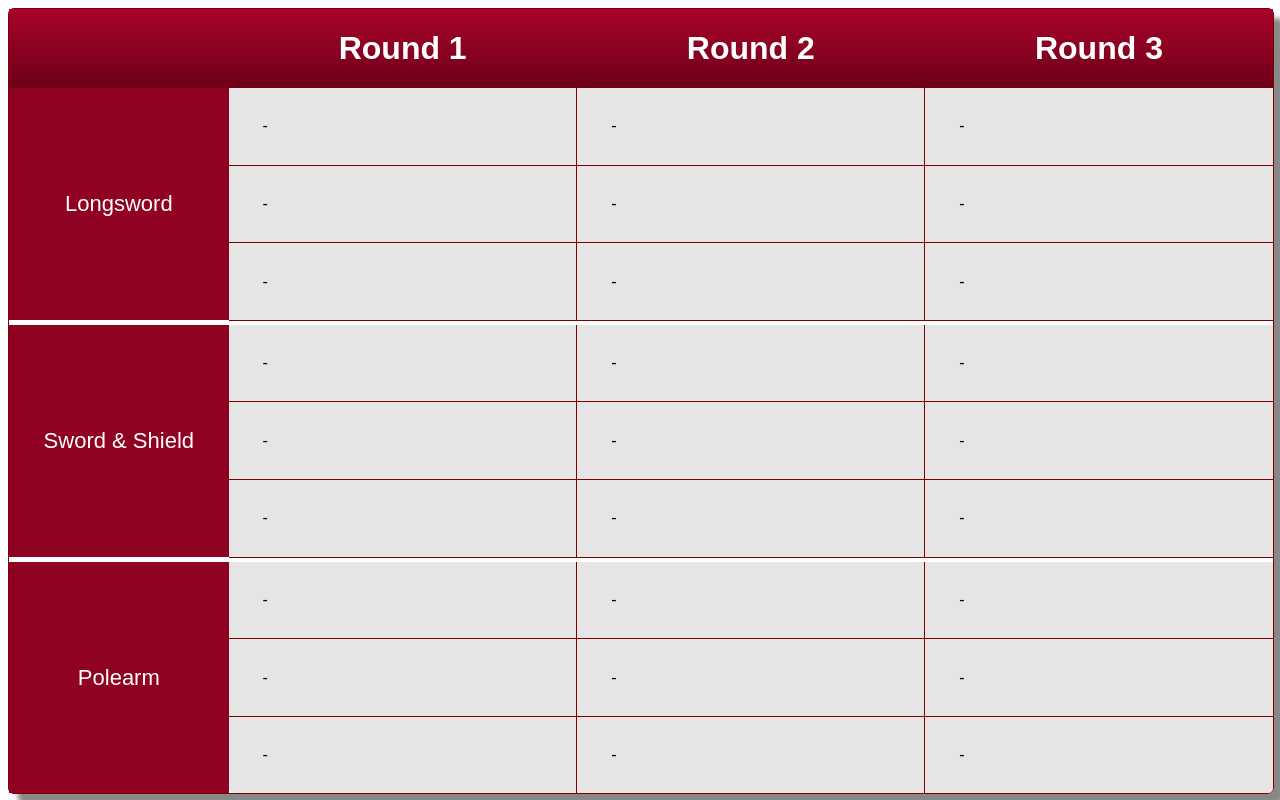
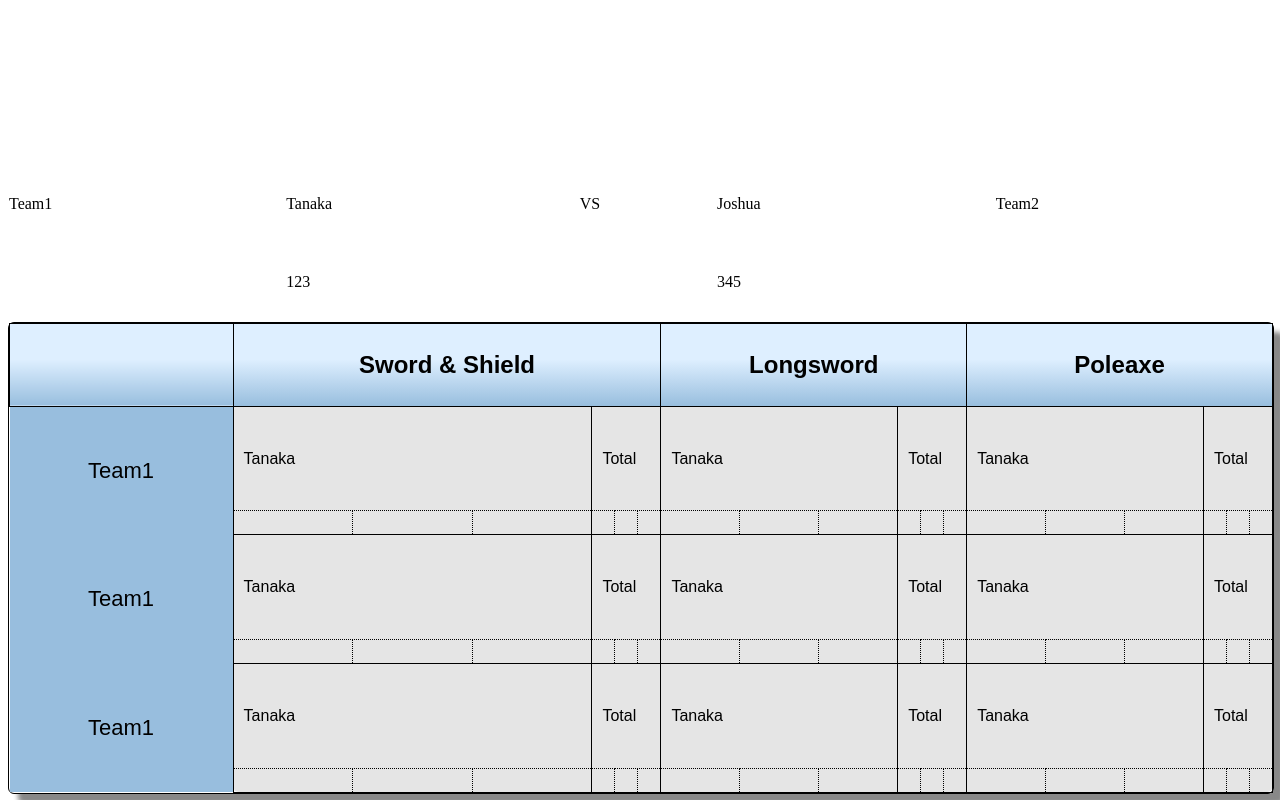
Before and after one commit to aboivine/steelscore, a website: page table.html in a window 1280 px wide. Drawn offline with Linux system fonts and the light colour scheme.

Commit message:
updated table layout

```diff
--- a/table.html
+++ b/table.html
@@ -9,7 +9,7 @@
     border-collapse: collapse;
         border-spacing: 0;
     width:100%;
-    height:100%;
+    height:20%;
     margin:0px;padding:0px;
 }
 .tftable {
@@ -17,7 +17,7 @@
     margin:0px;padding:0px;
     width:100%;
     box-shadow: 10px 10px 5px #888888;
-    border:1px solid #7f0000;
+    border:1px solid black;
 
     -moz-border-radius-bottomleft:6px;
     -webkit-border-bottom-left-radius:6px;
@@ -38,7 +38,7 @@
     border-collapse: collapse;
         border-spacing: 0;
     width:100%;
-    height:100%;
+    height:60%;
     margin:0px;padding:0px;
 }.tftable tr:last-child td:last-child {
     -moz-border-radius-bottomright:6px;
@@ -64,8 +64,8 @@
 .tftable td{
     vertical-align:middle;
     background-color:#e5e5e5;
-    border:1px solid #7f0000;
-    border-width:0px 1px 1px 0px;
+    border:1px solid black;
+    border-width:1px 1px 1px 1px;
     text-align:center;
     padding:4px;
     font-size:16px;
@@ -73,54 +73,50 @@
     font-weight:normal;
     color:#000000;
 }.tftable tr:last-child td{
-    border-width:0px 1px 0px 0px;
+    border-width:1px 1px 1px 1px;
 }.tftable tr th:first-child{
-    background: #8f0222;
+    background: #98bede;
     font-size:22px;
     font-family:Arial;
     font-weight:normal;
     max-width:80px;
-    color:#ffffff;
+    color:#000000;
 }.tftable tr td:last-child{
-    border-width:0px 0px 1px 0px;
+    border-width:1px 1px 1px 1px;
 }.tftable tr:last-child td:last-child{
-    border-width:0px 0px 0px 0px;
+    border-width:1px 1px 1px 1px;
 }
 .tftable tr:first-child {
-    background: #a90329; /* Old browsers */
-    background: -moz-linear-gradient(top, #a90329 0%, #8f0222 44%, #6d0019 100%); /* FF3.6+ */
-    background: -webkit-gradient(linear, left top, left bottom, color-stop(0%,#a90329), color-stop(44%,#8f0222), color-stop(100%,#6d0019)); /* Chrome,Safari4+ */
-    background: -webkit-linear-gradient(top, #a90329 0%,#8f0222 44%,#6d0019 100%); /* Chrome10+,Safari5.1+ */
-    background: -o-linear-gradient(top, #a90329 0%,#8f0222 44%,#6d0019 100%); /* Opera 11.10+ */
-    background: -ms-linear-gradient(top, #a90329 0%,#8f0222 44%,#6d0019 100%); /* IE10+ */
-    background: linear-gradient(to bottom, #a90329 0%,#8f0222 44%,#6d0019 100%); /* W3C */
-    filter: progid:DXImageTransform.Microsoft.gradient( startColorstr='#a90329', endColorstr='#6d0019',GradientType=0 ); /* IE6-9 */
-    border:0px solid #7f0000;
+    background: #deefff; /* Old browsers */
+    background: -moz-linear-gradient(top, #deefff 0%, #deefff 44%, #98bede 100%); /* FF3.6+ */
+    background: -webkit-gradient(linear, left top, left bottom, color-stop(0%,#deefff), color-stop(44%,#deefff), color-stop(100%,#98bede)); /* Chrome,Safari4+ */
+    background: -webkit-linear-gradient(top, #deefff 0%,#deefff 44%,#98bede 100%); /* Chrome10+,Safari5.1+ */
+    background: -o-linear-gradient(top, #deefff 0%,#deefff 44%,#98bede 100%); /* Opera 11.10+ */
+    background: -ms-linear-gradient(top, #deefff 0%,#deefff 44%,#98bede 100%); /* IE10+ */
+    background: linear-gradient(to bottom, #deefff 0%,#deefff 44%,#98bede 100%); /* W3C */
+    filter: progid:DXImageTransform.Microsoft.gradient( startColorstr='#deefff', endColorstr='#98bede',GradientType=0 ); /* IE6-9 */
     text-align:center;
-    border-width:0px 0px 1px 1px;
-    font-size:32px;
+    border-width:1px 1px 1px 1px;
+    font-size:24px;
     font-family:Arial;
-    font-weight:bold;
-    color:#ffffff;
-    border-width:0px 0px 1px 0px;
+    font-weight:normal;
+    color:#000000;
 }
 .tftable tr:first-child th:first-child{
-    background: #a90329; /* Old browsers */
-    background: -moz-linear-gradient(top, #a90329 0%, #8f0222 44%, #6d0019 100%); /* FF3.6+ */
-    background: -webkit-gradient(linear, left top, left bottom, color-stop(0%,#a90329), color-stop(44%,#8f0222), color-stop(100%,#6d0019)); /* Chrome,Safari4+ */
-    background: -webkit-linear-gradient(top, #a90329 0%,#8f0222 44%,#6d0019 100%); /* Chrome10+,Safari5.1+ */
-    background: -o-linear-gradient(top, #a90329 0%,#8f0222 44%,#6d0019 100%); /* Opera 11.10+ */
-    background: -ms-linear-gradient(top, #a90329 0%,#8f0222 44%,#6d0019 100%); /* IE10+ */
-    background: linear-gradient(to bottom, #a90329 0%,#8f0222 44%,#6d0019 100%); /* W3C */
-    filter: progid:DXImageTransform.Microsoft.gradient( startColorstr='#a90329', endColorstr='#6d0019',GradientType=0 ); /* IE6-9 */
-    border:0px solid #7f0000;
+    background: #deefff; /* Old browsers */
+    background: -moz-linear-gradient(top, #deefff 0%, #deefff 44%, #98bede 100%); /* FF3.6+ */
+    background: -webkit-gradient(linear, left top, left bottom, color-stop(0%,#deefff), color-stop(44%,#deefff), color-stop(100%,#98bede)); /* Chrome,Safari4+ */
+    background: -webkit-linear-gradient(top, #deefff 0%,#deefff 44%,#98bede 100%); /* Chrome10+,Safari5.1+ */
+    background: -o-linear-gradient(top, #deefff 0%,#deefff 44%,#98bede 100%); /* Opera 11.10+ */
+    background: -ms-linear-gradient(top, #deefff 0%,#deefff 44%,#98bede 100%); /* IE10+ */
+    background: linear-gradient(to bottom, #deefff 0%,#deefff 44%,#98bede 100%); /* W3C */
+    filter: progid:DXImageTransform.Microsoft.gradient( startColorstr='#deefff', endColorstr='#98bede',GradientType=0 ); /* IE6-9 */
     text-align:center;
-    border-width:0px 0px 1px 1px;
-    font-size:32px;
+    border-width:1px 1px 1px 1px;
+    font-size:24px;
     font-family:Arial;
-    font-weight:bold;
-    color:#ffffff;
-    border-width:0px 0px 1px 0px;
+    font-weight:normal;
+    color:#000000;
 
 }
 .tftable tr:first-child td:last-child{
@@ -128,21 +124,21 @@
 }
 
 .vertab tr {
-    background: #a90329; /* Old browsers */
-    background: -moz-linear-gradient(top, #a90329 0%, #8f0222 44%, #6d0019 100%); /* FF3.6+ */
-    background: -webkit-gradient(linear, left top, left bottom, color-stop(0%,#a90329), color-stop(44%,#8f0222), color-stop(100%,#6d0019)); /* Chrome,Safari4+ */
-    background: -webkit-linear-gradient(top, #a90329 0%,#8f0222 44%,#6d0019 100%); /* Chrome10+,Safari5.1+ */
-    background: -o-linear-gradient(top, #a90329 0%,#8f0222 44%,#6d0019 100%); /* Opera 11.10+ */
-    background: -ms-linear-gradient(top, #a90329 0%,#8f0222 44%,#6d0019 100%); /* IE10+ */
-    background: linear-gradient(to bottom, #a90329 0%,#8f0222 44%,#6d0019 100%); /* W3C */
-    filter: progid:DXImageTransform.Microsoft.gradient( startColorstr='#a90329', endColorstr='#6d0019',GradientType=0 ); /* IE6-9 */
-    border:0px solid #7f0000;
+    background: #deefff; /* Old browsers */
+    background: -moz-linear-gradient(top, #deefff 0%, #deefff 44%, #98bede 100%); /* FF3.6+ */
+    background: -webkit-gradient(linear, left top, left bottom, color-stop(0%,#deefff), color-stop(44%,#deefff), color-stop(100%,#98bede)); /* Chrome,Safari4+ */
+    background: -webkit-linear-gradient(top, #deefff 0%,#deefff 44%,#98bede 100%); /* Chrome10+,Safari5.1+ */
+    background: -o-linear-gradient(top, #deefff 0%,#deefff 44%,#98bede 100%); /* Opera 11.10+ */
+    background: -ms-linear-gradient(top, #deefff 0%,#deefff 44%,#98bede 100%); /* IE10+ */
+    background: linear-gradient(to bottom, #deefff 0%,#deefff 44%,#98bede 100%); /* W3C */
+    filter: progid:DXImageTransform.Microsoft.gradient( startColorstr='#deefff', endColorstr='#98bede',GradientType=0 ); /* IE6-9 */
+    border:0px solid black;
     text-align:center;
     border-width:0px 0px 1px 1px;
     font-size:24px;
     font-family:Arial;
-    font-weight:bold;
-    color:#ffffff;
+    font-weight:normal;
+    color:#000000;
     border-width:0px 0px 1px 0px;
 }
 div{
@@ -186,49 +182,132 @@ div{
   </head>
   <body>
     <div class="view">
+    <table>
+      <tr></tr>
+      <tr></tr>
+    </table>
+    </div>
+    <div class="view">
+    <table>
+      <tr>
+        <td>Team1</td>
+        <td>Tanaka</td>
+        <td>VS</td>
+        <td>Joshua</td>
+        <td>Team2</td>
+      </tr>
+      <tr>
+        <td></td>
+        <td>123</td>
+        <td></td>
+        <td>345</td>
+        <td></td>
+      </tr>
+    </table>
     <div class = "tftable">
     <table>
-      <tr><th></th><th>Round 1</th><th>Round 2</th><th>Round 3</th></tr>
-      <tr><th rowspan="3">Longsword</th>
-          <td><div id="1-1-1-n"></div><div id="1-1-1"></div><div>-</div><div id="1-1-2"></div><div id="1-1-2-n"></div></td>
-          <td><div id="1-1-3-n"></div><div id="1-1-3"></div><div>-</div><div id="1-1-4"></div><div id="1-1-4-n"></div></td>
-          <td><div id="1-1-5-n"></div><div id="1-1-5"></div><div>-</div><div id="1-1-6"></div><div id="1-1-6-n"></div></td>
+      <tr>
+        <th style="border-width:1px;border-style:solid;"></th>
+        <th colspan="6" style="border-width:1px;border-style:solid;">Sword &amp; Shield</th>
+        <th colspan="6" style="border-width:1px;border-style:solid;">Longsword</th>
+        <th colspan="6" style="border-width:1px;border-style:solid;">Poleaxe</th></tr>
+      <tr><th rowspan="2">Team1</th>
+          <td colspan="3" style="border-style:dotted solid;"><div id="1-1-1-n">Tanaka</div></td>
+          <td colspan="3" style="border-style:dotted solid;"><div id="1-1-2-n">Total</div></td>
+          <td colspan="3" style="border-style:dotted solid;"><div id="1-1-3-n">Tanaka</div></td>
+          <td colspan="3" style="border-style:dotted solid;"><div id="1-1-4-n">Total</div></td>
+          <td colspan="3" style="border-style:dotted solid;"><div id="1-1-5-n">Tanaka</div></td>
+          <td colspan="3" style="border-style:dotted solid;"><div id="1-1-6-n">Total</div></td>
       </tr>
-      <tr><td><div id="1-2-1-n"></div><div id="1-2-1"></div><div>-</div><div id="1-2-2"></div><div id="1-2-2-n"></div></td>
-          <td><div id="1-2-3-n"></div><div id="1-2-3"></div><div>-</div><div id="1-2-4"></div><div id="1-2-4-n"></div></td>
-          <td><div id="1-2-5-n"></div><div id="1-2-5"></div><div>-</div><div id="1-2-6"></div><div id="1-2-6-n"></div></td>
+      <tr><td id="1-1-1-n" style="border-style:dotted dotted solid solid;"></td>
+          <td id="1-2-2-n" style="border-style:dotted dotted solid dotted;"></td>
+          <td id="1-2-2-n" style="border-style:dotted solid solid dotted;"></td>
+
+          <td id="1-2-1-n" width="14px" style="border-style:dotted dotted solid solid;"></td>
+          <td id="1-2-2-n" width="14px" style="border-style:dotted dotted solid dotted;"></td>
+          <td id="1-2-2-n" width="14px" style="border-style:dotted solid solid dotted;"></td>
+
+          <td id="1-1-1-n" style="border-style:dotted dotted solid solid;"></td>
+          <td id="1-2-2-n" style="border-style:dotted dotted solid dotted;"></td>
+          <td id="1-2-2-n" style="border-style:dotted solid solid dotted;"></td>
+
+          <td id="1-2-1-n" width="14px" style="border-style:dotted dotted solid solid;"></td>
+          <td id="1-2-2-n" width="14px" style="border-style:dotted dotted solid dotted;"></td>
+          <td id="1-2-2-n" width="14px" style="border-style:dotted solid solid dotted;"></td>
+
+          <td id="1-1-1-n" style="border-style:dotted dotted solid solid;"></td>
+          <td id="1-2-2-n" style="border-style:dotted dotted solid dotted;"></td>
+          <td id="1-2-2-n" style="border-style:dotted solid solid dotted;"></td>
+
+          <td id="1-2-1-n" width="14px" style="border-style:dotted dotted solid solid;"></td>
+          <td id="1-2-2-n" width="14px" style="border-style:dotted dotted solid dotted;"></td>
+          <td id="1-2-2-n" width="14px" style="border-style:dotted solid solid dotted;"></td>
       </tr>
-      <tr><td><div id="1-3-1-n"></div><div id="1-3-1"></div><div>-</div><div id="1-3-2"></div><div id="1-3-2-n"></div></td>
-          <td><div id="1-3-3-n"></div><div id="1-3-3"></div><div>-</div><div id="1-3-4"></div><div id="1-3-4-n"></div></td>
-          <td><div id="1-3-5-n"></div><div id="1-3-5"></div><div>-</div><div id="1-3-6"></div><div id="1-3-6-n"></div></td>
+
+      <tr><th rowspan="2">Team1</th>
+          <td colspan="3" style="border-style:dotted solid;"><div id="1-1-1-n">Tanaka</div></td>
+          <td colspan="3" style="border-style:dotted solid;"><div id="1-1-2-n">Total</div></td>
+          <td colspan="3" style="border-style:dotted solid;"><div id="1-1-3-n">Tanaka</div></td>
+          <td colspan="3" style="border-style:dotted solid;"><div id="1-1-4-n">Total</div></td>
+          <td colspan="3" style="border-style:dotted solid;"><div id="1-1-5-n">Tanaka</div></td>
+          <td colspan="3" style="border-style:dotted solid;"><div id="1-1-6-n">Total</div></td>
       </tr>
-      <tr style="height:5"></tr>
-      <tr><th rowspan="3">Sword &amp; Shield</th>
-          <td><div id="2-1-1-n"></div><div id="2-1-1"></div><div>-</div><div id="2-1-2"></div><div id="2-1-2-n"></div></td>
-          <td><div id="2-1-3-n"></div><div id="2-1-3"></div><div>-</div><div id="2-1-4"></div><div id="2-1-4-n"></div></td>
-          <td><div id="2-1-5-n"></div><div id="2-1-5"></div><div>-</div><div id="2-1-6"></div><div id="2-1-6-n"></div></td>
+      <tr><td id="1-1-1-n" style="border-style:dotted dotted solid solid;"></td>
+          <td id="1-2-2-n" style="border-style:dotted dotted solid dotted;"></td>
+          <td id="1-2-2-n" style="border-style:dotted solid solid dotted;"></td>
+
+          <td id="1-2-1-n" width="14px" style="border-style:dotted dotted solid solid;"></td>
+          <td id="1-2-2-n" width="14px" style="border-style:dotted dotted solid dotted;"></td>
+          <td id="1-2-2-n" width="14px" style="border-style:dotted solid solid dotted;"></td>
+
+          <td id="1-1-1-n" style="border-style:dotted dotted solid solid;"></td>
+          <td id="1-2-2-n" style="border-style:dotted dotted solid dotted;"></td>
+          <td id="1-2-2-n" style="border-style:dotted solid solid dotted;"></td>
+
+          <td id="1-2-1-n" width="14px" style="border-style:dotted dotted solid solid;"></td>
+          <td id="1-2-2-n" width="14px" style="border-style:dotted dotted solid dotted;"></td>
+          <td id="1-2-2-n" width="14px" style="border-style:dotted solid solid dotted;"></td>
+
+          <td id="1-1-1-n" style="border-style:dotted dotted solid solid;"></td>
+          <td id="1-2-2-n" style="border-style:dotted dotted solid dotted;"></td>
+          <td id="1-2-2-n" style="border-style:dotted solid solid dotted;"></td>
+
+          <td id="1-2-1-n" width="14px" style="border-style:dotted dotted solid solid;"></td>
+          <td id="1-2-2-n" width="14px" style="border-style:dotted dotted solid dotted;"></td>
+          <td id="1-2-2-n" width="14px" style="border-style:dotted solid solid dotted;"></td>
       </tr>
-      <tr><td><div id="2-2-1-n"></div><div id="2-2-1"></div><div>-</div><div id="2-2-2"></div><div id="2-2-2-n"></div></td>
-          <td><div id="2-2-3-n"></div><div id="2-2-3"></div><div>-</div><div id="2-2-4"></div><div id="2-2-4-n"></div></td>
-          <td><div id="2-2-5-n"></div><div id="2-2-5"></div><div>-</div><div id="2-2-6"></div><div id="2-2-6-n"></div></td>
+
+      <tr><th rowspan="2">Team1</th>
+          <td colspan="3" style="border-style:dotted solid;"><div id="1-1-1-n">Tanaka</div></td>
+          <td colspan="3" style="border-style:dotted solid;"><div id="1-1-2-n">Total</div></td>
+          <td colspan="3" style="border-style:dotted solid;"><div id="1-1-3-n">Tanaka</div></td>
+          <td colspan="3" style="border-style:dotted solid;"><div id="1-1-4-n">Total</div></td>
+          <td colspan="3" style="border-style:dotted solid;"><div id="1-1-5-n">Tanaka</div></td>
+          <td colspan="3" style="border-style:dotted solid;"><div id="1-1-6-n">Total</div></td>
       </tr>
-      <tr><td><div id="2-3-1-n"></div><div id="2-3-1"></div><div>-</div><div id="2-3-2"></div><div id="2-3-2-n"></div></td>
-          <td><div id="2-3-3-n"></div><div id="2-3-3"></div><div>-</div><div id="2-3-4"></div><div id="2-3-4-n"></div></td>
-          <td><div id="2-3-5-n"></div><div id="2-3-5"></div><div>-</div><div id="2-3-6"></div><div id="2-3-6-n"></div></td>
-      </tr>
-      <tr style="height:5"></tr>
-      <tr><th rowspan="3">Polearm</th>
-          <td><div id="3-1-1-n"></div><div id="3-1-1"></div><div>-</div><div id="3-1-2"></div><div id="3-1-2-n"></div></td>
-          <td><div id="3-1-3-n"></div><div id="3-1-3"></div><div>-</div><div id="3-1-4"></div><div id="3-1-4-n"></div></td>
-          <td><div id="3-1-5-n"></div><div id="3-1-5"></div><div>-</div><div id="3-1-6"></div><div id="3-1-6-n"></div></td>
-      </tr>
-      <tr><td><div id="3-2-1-n"></div><div id="3-2-1"></div><div>-</div><div id="3-2-2"></div><div id="3-2-2-n"></div></td>
-          <td><div id="3-2-3-n"></div><div id="3-2-3"></div><div>-</div><div id="3-2-4"></div><div id="3-2-4-n"></div></td>
-          <td><div id="3-2-5-n"></div><div id="3-2-5"></div><div>-</div><div id="3-2-6"></div><div id="3-2-6-n"></div></td>
-      </tr>
-      <tr><td><div id="3-3-1-n"></div><div id="3-3-1"></div><div>-</div><div id="3-3-2"></div><div id="3-3-2-n"></div></td>
-          <td><div id="3-3-3-n"></div><div id="3-3-3"></div><div>-</div><div id="3-3-4"></div><div id="3-3-4-n"></div></td>
-          <td><div id="3-3-5-n"></div><div id="3-3-5"></div><div>-</div><div id="3-3-6"></div><div id="3-3-6-n"></div></td>
+      <tr><td id="3-1-1-n" style="border-style:dotted dotted solid solid;"></td>
+          <td id="3-1-2-n" style="border-style:dotted dotted solid dotted;"></td>
+          <td id="3-1-3-n" style="border-style:dotted solid solid dotted;"></td>
+
+          <td id="3-1-1-t" width="14px" style="border-style:dotted dotted solid solid;"></td>
+          <td id="3-1-2-t" width="14px" style="border-style:dotted dotted solid dotted;"></td>
+          <td id="3-1-3-t" width="14px" style="border-style:dotted solid solid dotted;"></td>
+
+          <td id="3-2-1-n" style="border-style:dotted dotted solid solid;"></td>
+          <td id="3-2-2-n" style="border-style:dotted dotted solid dotted;"></td>
+          <td id="3-2-3-n" style="border-style:dotted solid solid dotted;"></td>
+
+          <td id="3-2-1-t" width="14px" style="border-style:dotted dotted solid solid;"></td>
+          <td id="3-2-2-t" width="14px" style="border-style:dotted dotted solid dotted;"></td>
+          <td id="3-2-3-t" width="14px" style="border-style:dotted solid solid dotted;"></td>
+
+          <td id="3-3-1-n" style="border-style:dotted dotted solid solid;"></td>
+          <td id="3-3-2-n" style="border-style:dotted dotted solid dotted;"></td>
+          <td id="3-3-3-n" style="border-style:dotted solid solid dotted;"></td>
+
+          <td id="3-3-1-t" width="14px" style="border-style:dotted dotted solid solid;"></td>
+          <td id="3-3-2-t" width="14px" style="border-style:dotted dotted solid dotted;"></td>
+          <td id="3-3-3-t" width="14px" style="border-style:dotted solid solid dotted;"></td>
       </tr>
 </table>
 </div>
```
